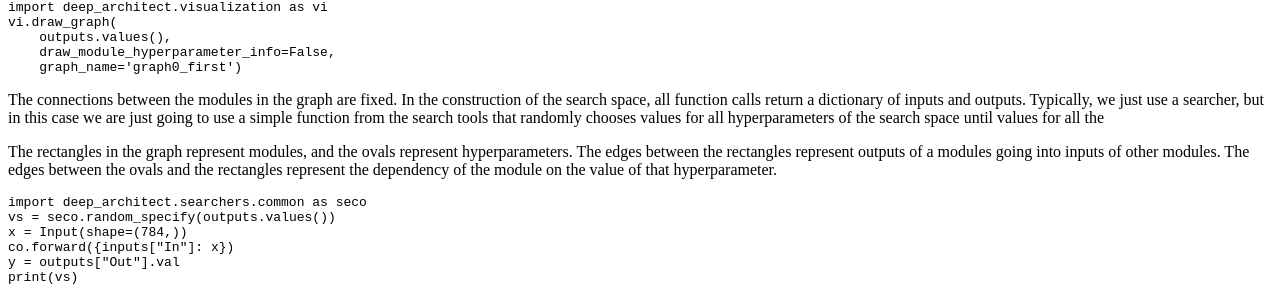
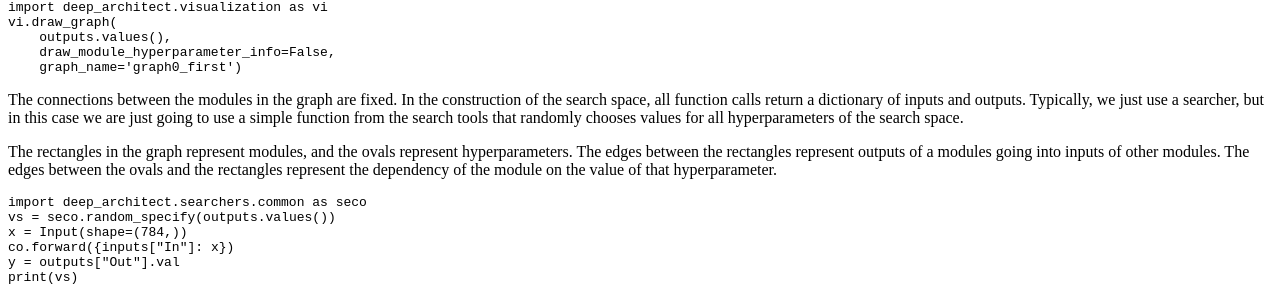
Before and after one commit to negrinho/deep_architect, a Sphinx documentation site: the page built from docs/source/tutorials/search_space_constructs.rst, in a window 1280 px wide and 900 px high, scrolled down 1596 px. Shown: the part 169-470 px from the top of the window. Built offline with Sphinx 7.4.7 and the Read the Docs theme 2.0.0, drawn with Linux system fonts in a browser that asks for light colours; pages that are not in the unit, such as notebooks, are missing from menus.

Commit message:
fixed unfinished sentence

```diff
--- a/docs/source/tutorials/search_space_constructs.rst
+++ b/docs/source/tutorials/search_space_constructs.rst
@@ -98,7 +98,7 @@ In the construction of the search space, all function calls return a dictionary
 of inputs and outputs.
 Typically, we just use a searcher, but in this case we are just going
 to use a simple function from the search tools that randomly chooses
-values for all hyperparameters of the search space until values for all the
+values for all hyperparameters of the search space.
 
 The rectangles in the graph represent modules, and the ovals
 represent hyperparameters.
```
